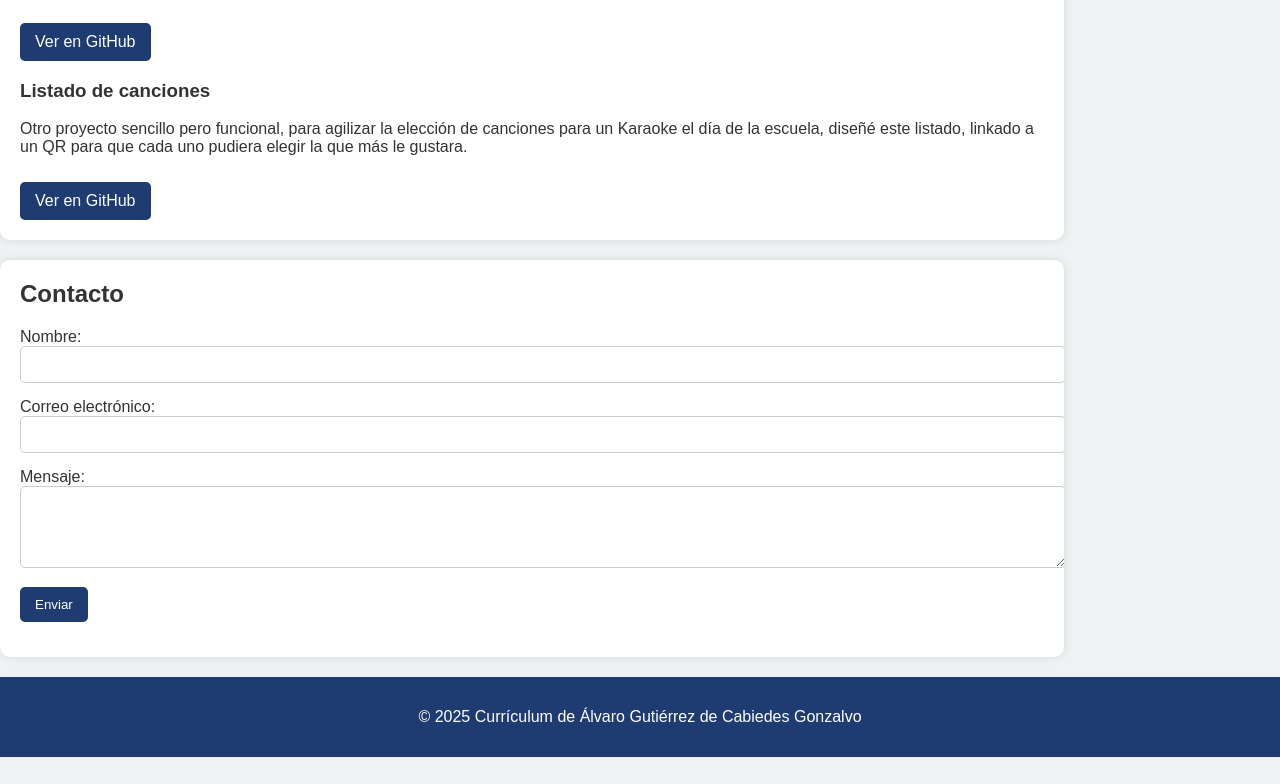
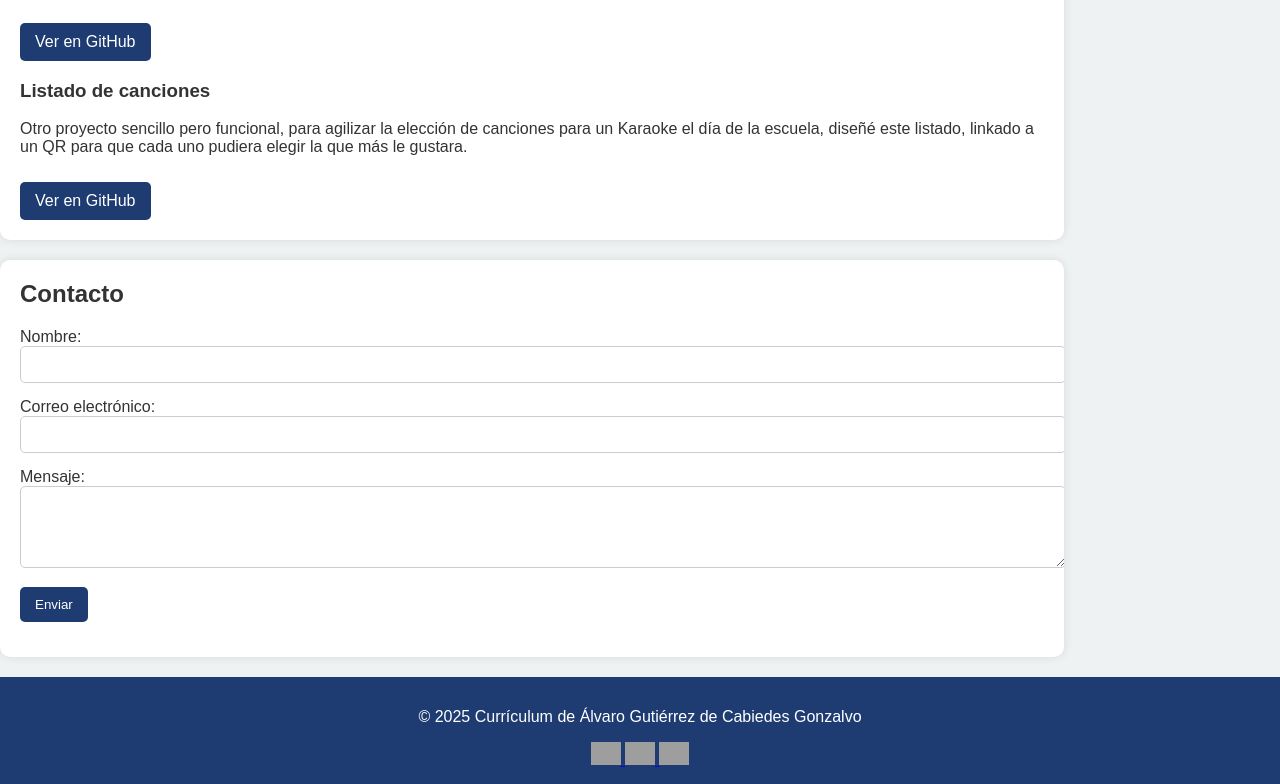
Before and after one commit to alvarogcabiedess/website, a plain HTML site: page index.html in a window 1280 px wide. Shown: the part 1675-2459 px from the top of the page. Before the commit the page ends 2432 px from the top, so only its background shows below. Drawn offline with Linux system fonts and the light colour scheme; grey boxes are pictures that could not be loaded.

Commit message:
Update index.html

```diff
--- a/index.html
+++ b/index.html
@@ -179,7 +179,7 @@
 
     <section id="contact" class="container card">
         <h2>Contacto</h2>
-        <form action="mailto:tuemail@dominio.com" method="post" enctype="text/plain">
+        <form action="mailto:alvarogutierrezdecabiedes@gmail.com" method="post" enctype="text/plain">
             <div>
                 <label for="name">Nombre:</label>
                 <input type="text" id="name" name="name" required>
@@ -200,6 +200,29 @@
 
     <footer>
         <p>&copy; 2025 Currículum de Álvaro Gutiérrez de Cabiedes Gonzalvo</p>
+<div style:"">
+    <a href="https://t.me/alvaro_gcabiedes">
+        <img src="https://cdn-icons-png.flaticon.com/128/2504/2504941.png" alt="Telegram" width="30"></img>
+    </a>
+
+    <a href="mailto:alvarogutierrezdecabiedes@gmail.com?subject=Que%20dudas%20tienes&amp;body=Intentaré%20resolver%20tus%20dudas%20lo%20antes%20posible.">
+        <img src="https://cdn-icons-png.flaticon.com/128/5968/5968534.png" alt="Gmail" width="30"></img>
+    </a>
+
+    <a href="https://es.linkedin.com/in/%C3%A1lvaro-guti%C3%A9rrez-de-cabiedes-gonzalvo-551213278?trk=people-guest_people_search-card">
+        <img src="https://cdn-icons-png.flaticon.com/128/3938/3938061.png" alt="LinkedIn" width="30"></img>
+    </a>
+</div>
+
+</body>
+
+
+
+
+
+
+
+
     </footer>
 </body>
 </html>
```
